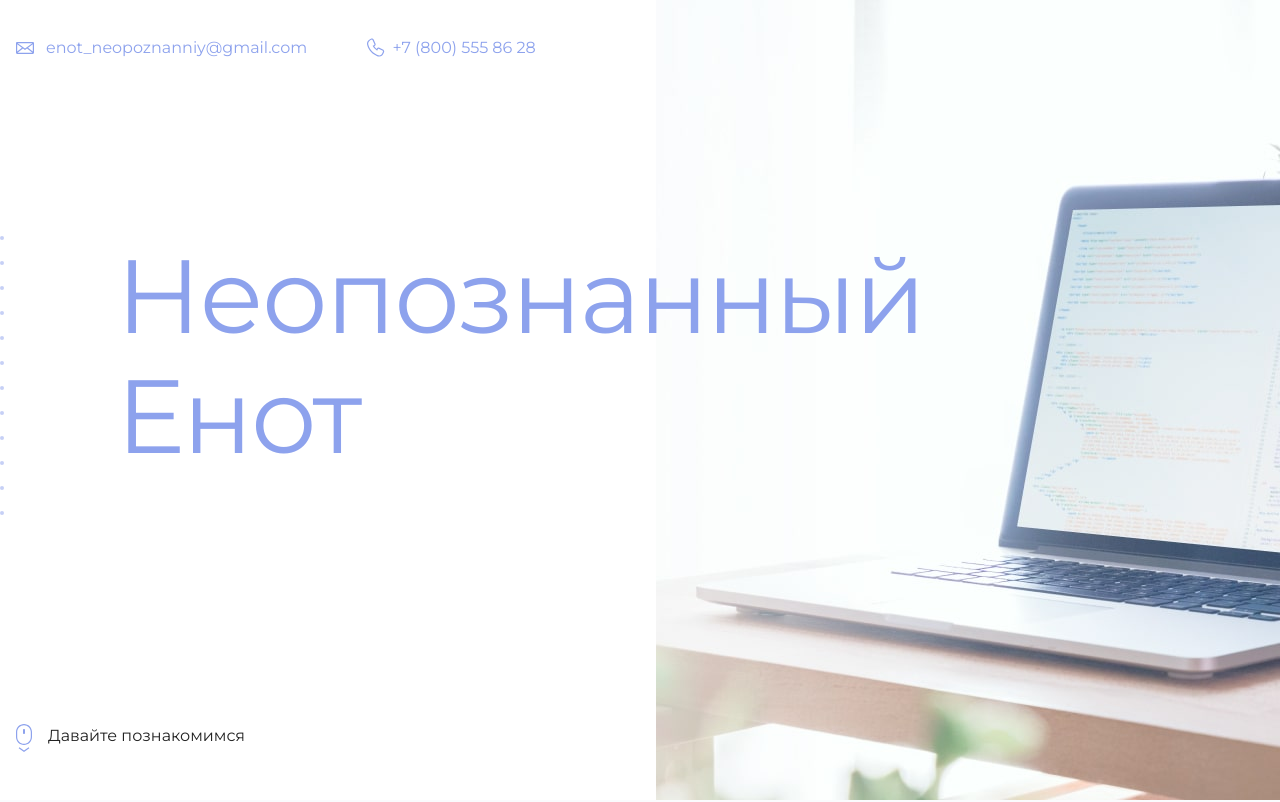
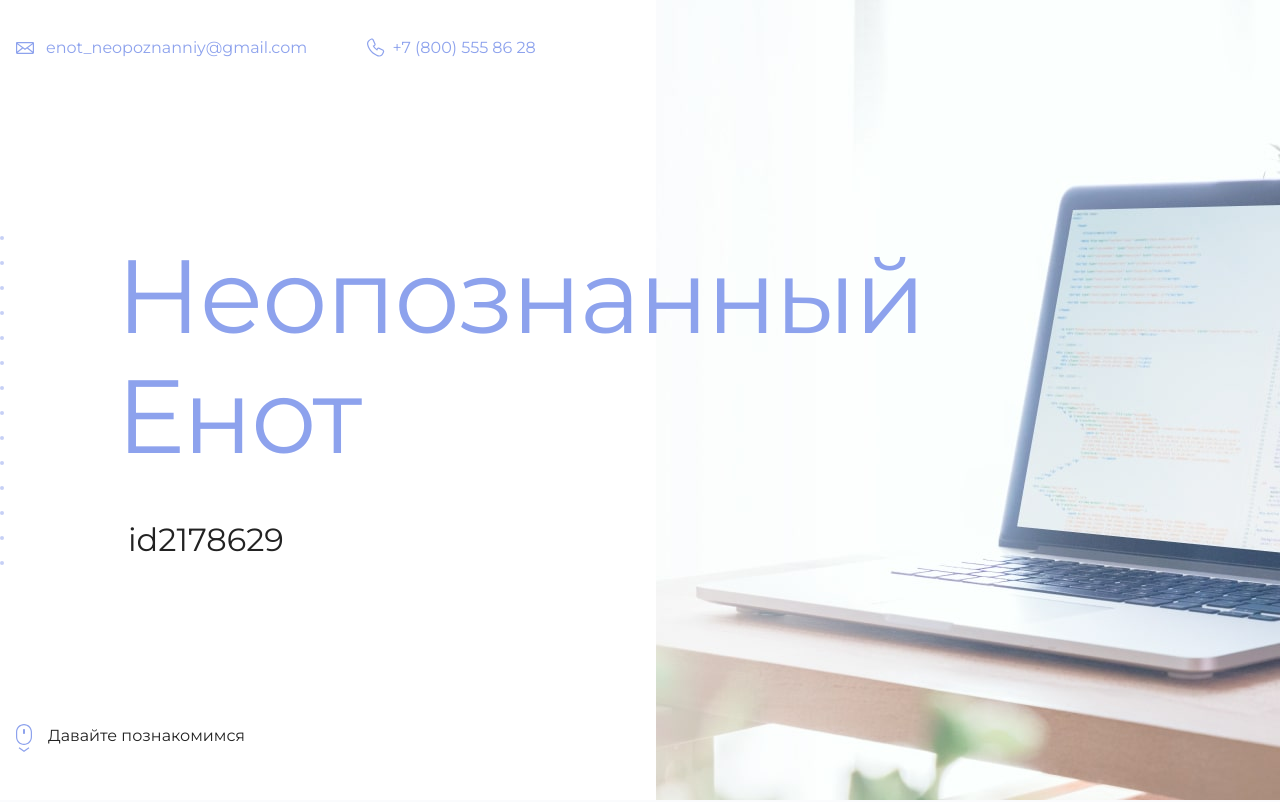
Before and after one commit to BlindDenn/my-github-pages--example, a plain HTML site: page index.html in a window 1280 px wide. Shown: the top 802 px of the page. Drawn offline with Linux system fonts and the light colour scheme.

Commit message:
Adding ID

```diff
--- a/index.html
+++ b/index.html
@@ -19,7 +19,7 @@
       <section class="hero-image">
         <div class="container">
           <h1 class="heading">Неопознанный Енот</h1>
-          <p><!-- Тут ваш id на сайте Академии --></p>
+          <p>id2178629</p>
         </div>
       </section>
 
```
